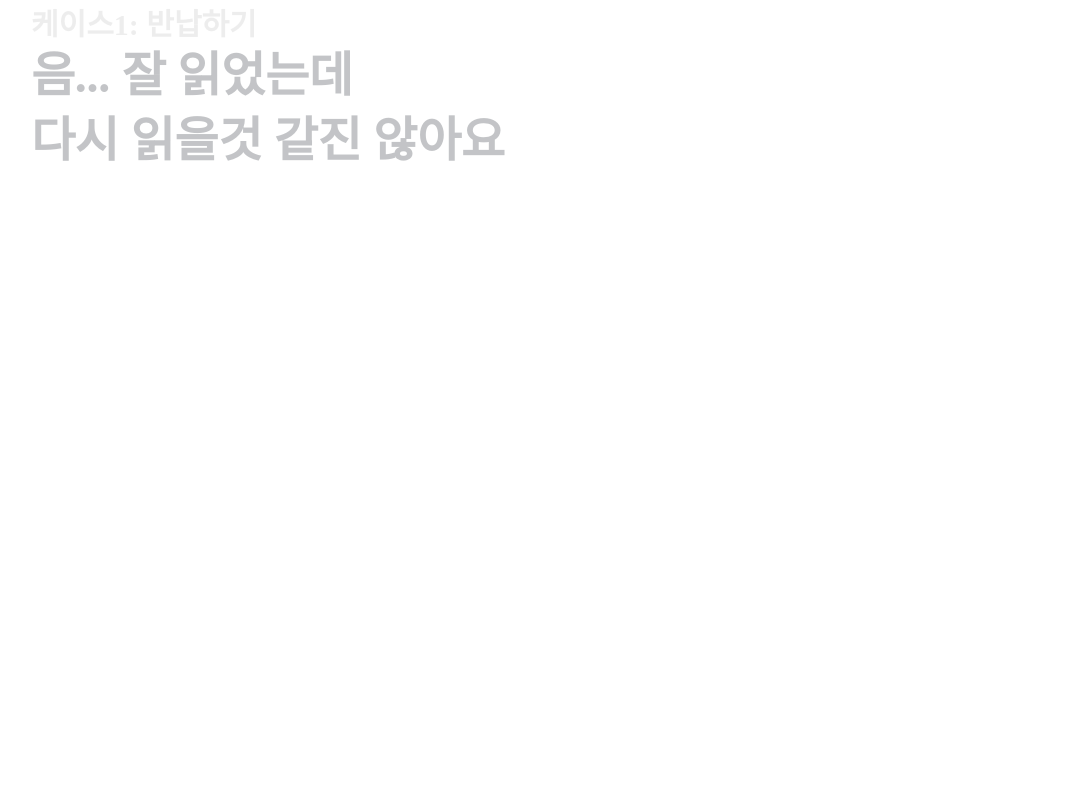
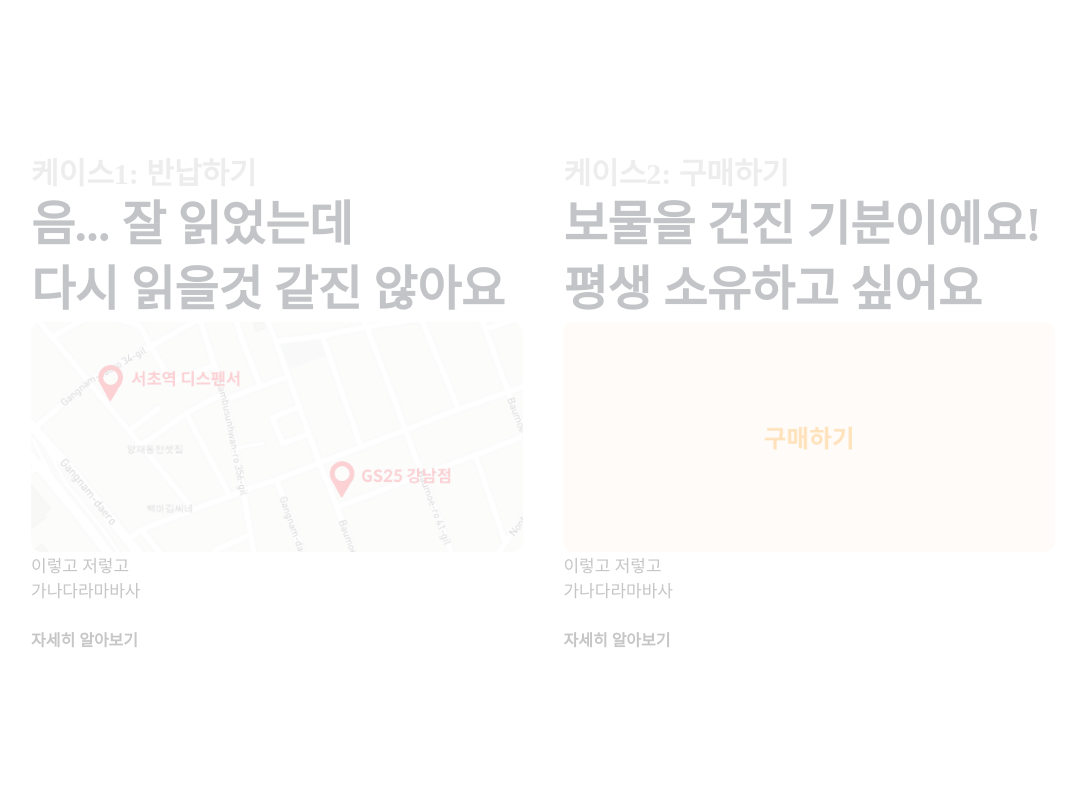
Before and after one commit to readlight/readlight-landing, a Next.js app: page /test in a window 1280 px wide. Shown: the top 800 px of the page, without its empty margins (97-1166 px from the left). Built offline with nearby package versions, Linux system fonts and the light colour scheme; a web font is replaced by a local one.

Commit message:
add: AfterRead area

```diff
--- a/components/atom/ActiveHeader.tsx
+++ b/components/atom/ActiveHeader.tsx
@@ -1,7 +1,6 @@
 import * as React from 'react';
 import { useState } from 'react';
 import styled from 'styled-components';
-import ScrollTrigger from 'react-scroll-trigger';
 
 type Props = { children: React.ReactNode; isActive: boolean };
 
@@ -12,6 +11,8 @@ type DoubleLineHeaderStyle = {
 const DoubleLineHeaderStyle = styled.h1`
   color: ${({ theme }) => theme.colors.header};
   opacity: ${(props) => (props.isActive ? '1' : '0.3')};
+  transition: color 230ms ease-out, opacity 230ms ease-out;
+  user-select: none;
 
   @media (max-width: 768px) {
   }
--- /dev/null
+++ b/components/atom/ActiveSmallText.tsx
@@ -0,0 +1,17 @@
+import * as React from 'react';
+import styled from 'styled-components';
+
+type Props = { children: React.ReactNode; isActive: boolean };
+
+const InlineText = styled.span`
+  color: ${(props) => (props.isActive ? 'black' : '#C6C6C6')};
+  transition: color 230ms ease-in-out;
+
+  @media (max-width: 768px) {
+  }
+`;
+const ActiveSmallText: React.FC<Props> = ({ children, isActive }) => {
+  return <InlineText isActive={isActive}>{children}</InlineText>;
+};
+
+export default ActiveSmallText;
--- a/components/atom/ActiveSubHeader.tsx
+++ b/components/atom/ActiveSubHeader.tsx
@@ -8,6 +8,8 @@ type Props = { children: React.ReactNode; isActive: boolean };
 const SubSingleHeaderStyle = styled.h2`
   color: ${({ theme }) => theme.colors.subHeader};
   opacity: ${(props) => (props.isActive ? '1' : '0.3')};
+  transition: opcaity 230ms ease-out;
+  user-select: none;
 
   @media (max-width: 768px) {
   }
--- /dev/null
+++ b/components/atom/MoreInformationButton.tsx
@@ -0,0 +1,30 @@
+import * as React from 'react';
+import styled from 'styled-components';
+import Link from 'next/link';
+
+type Props = { buttonText: string; targetPath: string; isActive: boolean };
+
+const NavText = styled.span`
+  color: ${(props) => (props.isActive ? '#0E62FF' : '#C6C6C6')};
+  font-size: 16px;
+  font-weight: bold;
+  transition: color 230ms ease-in-out;
+
+  &:hover {
+    cursor: pointer;
+  }
+`;
+
+const MoreInformationButton: React.FC<Props> = ({
+  buttonText,
+  targetPath,
+  isActive,
+}) => {
+  return (
+    <Link href={targetPath}>
+      <NavText isActive={isActive}>{buttonText}</NavText>
+    </Link>
+  );
+};
+
+export default MoreInformationButton;
--- a/components/molecule/ActiveHeaderBox.tsx
+++ b/components/molecule/ActiveHeaderBox.tsx
@@ -1,14 +1,13 @@
 import ActiveHeader from '../atom/ActiveHeader';
 import ActiveSubHeader from '../atom/ActiveSubHeader';
-import { Children } from 'react';
 
-type Props = { children: React.ReactNode; subText: string };
+type Props = { children: React.ReactNode; subText: string; isActive: boolean };
 
-const ActiveHeaderBox: React.FC<Props> = ({ children, subText }) => {
+const ActiveHeaderBox: React.FC<Props> = ({ children, subText, isActive }) => {
   return (
     <div>
-      <ActiveSubHeader isActive={false}>{subText}</ActiveSubHeader>
-      <ActiveHeader isActive={false}>{children}</ActiveHeader>
+      <ActiveSubHeader isActive={isActive}>{subText}</ActiveSubHeader>
+      <ActiveHeader isActive={isActive}>{children}</ActiveHeader>
     </div>
   );
 };
--- /dev/null
+++ b/components/molecule/AfterReadContent.tsx
@@ -0,0 +1,43 @@
+import ActiveSmallText from '../atom/ActiveSmallText';
+import styled from 'styled-components';
+
+const ImageWrapper = styled.div`
+  width: 100%;
+  height: 100%;
+  background-image: url(${(props) => props.imagePath});
+  background-size: cover;
+  background-position: center center;
+`;
+
+const ImageCover = styled.div`
+  border-radius: 10px;
+  overflow: hidden;
+  width: 100%;
+  height: 230px;
+  opacity: ${(props) => (props.isActive ? '1.0' : '0.3')};
+  transition: opacity 230ms ease-out;
+`;
+
+const AfterReadContent = ({ isActive, imagePath }) => {
+  return (
+    <div
+      style={{
+        display: 'flex',
+        flexDirection: 'column',
+        alignItems: 'left',
+        marginBottom: '25px',
+      }}
+    >
+      <ImageCover isActive={isActive}>
+        <ImageWrapper imagePath={imagePath} />
+      </ImageCover>
+      <ActiveSmallText isActive={isActive}>
+        이렇고 저렇고
+        <br />
+        가나다라마바사
+      </ActiveSmallText>
+    </div>
+  );
+};
+
+export default AfterReadContent;
--- /dev/null
+++ b/components/organism/AfterReadCase.tsx
@@ -0,0 +1,43 @@
+import styled from 'styled-components';
+import { useState } from 'react';
+import AfterReadContent from '../molecule/AfterReadContent';
+import ActiveHeaderBox from '../molecule/ActiveHeaderBox';
+import MoreInformation from '../atom/MoreInformationButton';
+
+type Props = {
+  subText: string;
+  children: React.ReactNode;
+  targetPath: string;
+  imagePath: string;
+};
+
+const AfterReadCaseWrapper = styled.div`
+  width: 48%;
+`;
+
+const AfterReadCase = ({ subText, children, targetPath, imagePath }: Props) => {
+  const [isActive, setIsActive] = useState(false);
+
+  const activate = () => {
+    setIsActive(true);
+  };
+
+  const deactivate = () => {
+    setIsActive(false);
+  };
+  return (
+    <AfterReadCaseWrapper onMouseEnter={activate} onMouseLeave={deactivate}>
+      <ActiveHeaderBox subText={subText} isActive={isActive}>
+        {children}
+      </ActiveHeaderBox>
+      <AfterReadContent isActive={isActive} imagePath={imagePath} />
+      <MoreInformation
+        buttonText={'자세히 알아보기'}
+        targetPath={targetPath}
+        isActive={isActive}
+      />
+    </AfterReadCaseWrapper>
+  );
+};
+
+export default AfterReadCase;
--- /dev/null
+++ b/components/template/AfterRead.tsx
@@ -0,0 +1,36 @@
+import styled from 'styled-components';
+
+import AfterReadCase from '../organism/AfterReadCase';
+
+const AfterReadWrapper = styled.div`
+  width: 100%;
+  display: flex;
+  justify-content: space-between;
+`;
+
+const AfterRead = () => {
+  return (
+    <AfterReadWrapper>
+      <AfterReadCase
+        subText={'케이스1: 반납하기'}
+        targetPath="/"
+        imagePath="/mobile-map.png"
+      >
+        음... 잘 읽었는데
+        <br />
+        다시 읽을것 같진 않아요
+      </AfterReadCase>
+      <AfterReadCase
+        subText={'케이스2: 구매하기'}
+        targetPath="/"
+        imagePath="/mobile-purchase.png"
+      >
+        보물을 건진 기분이에요!
+        <br />
+        평생 소유하고 싶어요
+      </AfterReadCase>
+    </AfterReadWrapper>
+  );
+};
+
+export default AfterRead;
--- a/pages/test.tsx
+++ b/pages/test.tsx
@@ -7,6 +7,9 @@ import MockupDeviceWrapper from '../components/organism/MockupWrapper';
 import DailyFeedContent from '../components/organism/DailyFeedContent';
 import ActiveHeaderBox from '../components/molecule/ActiveHeaderBox';
 import ActiveHeader from '../components/atom/ActiveHeader';
+import AfterReadContent from '../components/molecule/AfterReadContent';
+import AfterReadCase from '../components/organism/AfterReadCase';
+import AfterRead from '../components/template/AfterRead';
 
 export default function Test() {
   return (
@@ -17,11 +20,9 @@ export default function Test() {
         mobileHeight={'100vh'}
       >
         <WidthAdjust>
-          <ActiveHeaderBox subText={'케이스1: 반납하기'}>
-            음... 잘 읽었는데
-            <br />
-            다시 읽을것 같진 않아요
-          </ActiveHeaderBox>
+          <ContentBox>
+            <AfterRead />
+          </ContentBox>
         </WidthAdjust>
       </Layout>
       <Layout
```
Also changed, not shown: public/mobile-purchase.png (added), public/rightarrow.svg (added).
